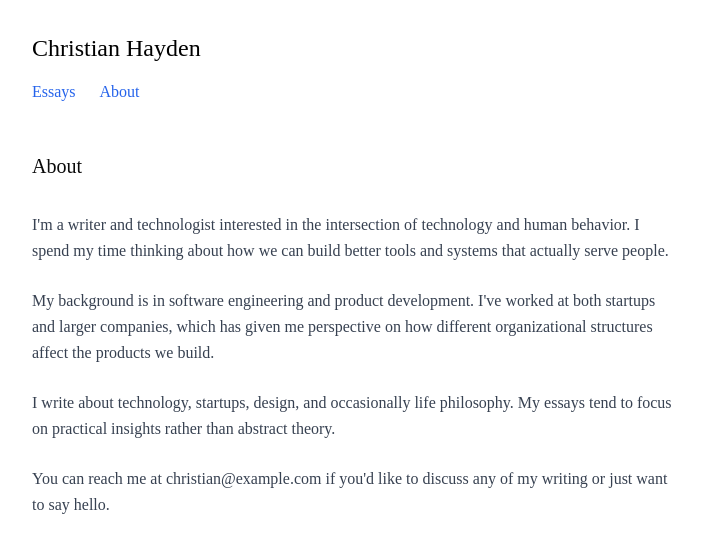
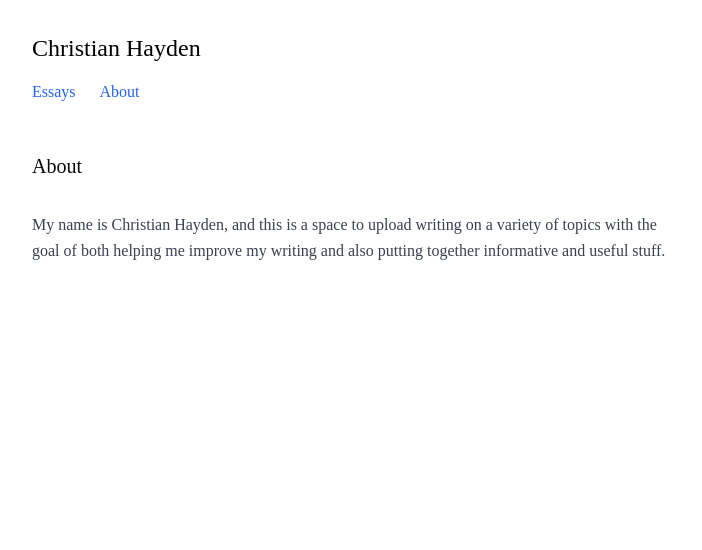
Before and after one commit to chayden2021/christianhayden.com, a Next.js app: page /about in a window 1280 px wide. Shown: the top 550 px of the page, without its empty margins (288-990 px from the left). Built offline with nearby package versions, Linux system fonts and the light colour scheme.

Commit message:
Update page.tsx

```diff
--- a/app/about/page.tsx
+++ b/app/about/page.tsx
@@ -24,24 +24,7 @@ export default function AboutPage() {
           <h2 className="text-xl font-normal mb-8">About</h2>
           <div className="prose prose-lg max-w-none">
             <p className="text-gray-700 leading-relaxed mb-6">
-              I'm a writer and technologist interested in the intersection of technology and human behavior. I spend my
-              time thinking about how we can build better tools and systems that actually serve people.
-            </p>
-
-            <p className="text-gray-700 leading-relaxed mb-6">
-              My background is in software engineering and product development. I've worked at both startups and larger
-              companies, which has given me perspective on how different organizational structures affect the products
-              we build.
-            </p>
-
-            <p className="text-gray-700 leading-relaxed mb-6">
-              I write about technology, startups, design, and occasionally life philosophy. My essays tend to focus on
-              practical insights rather than abstract theory.
-            </p>
-
-            <p className="text-gray-700 leading-relaxed">
-              You can reach me at christian@example.com if you'd like to discuss any of my writing or just want to say
-              hello.
+               My name is Christian Hayden, and this is a space to upload writing on a variety of topics with the goal of both helping me improve my writing and also putting together informative and useful stuff.
             </p>
           </div>
         </main>
```
